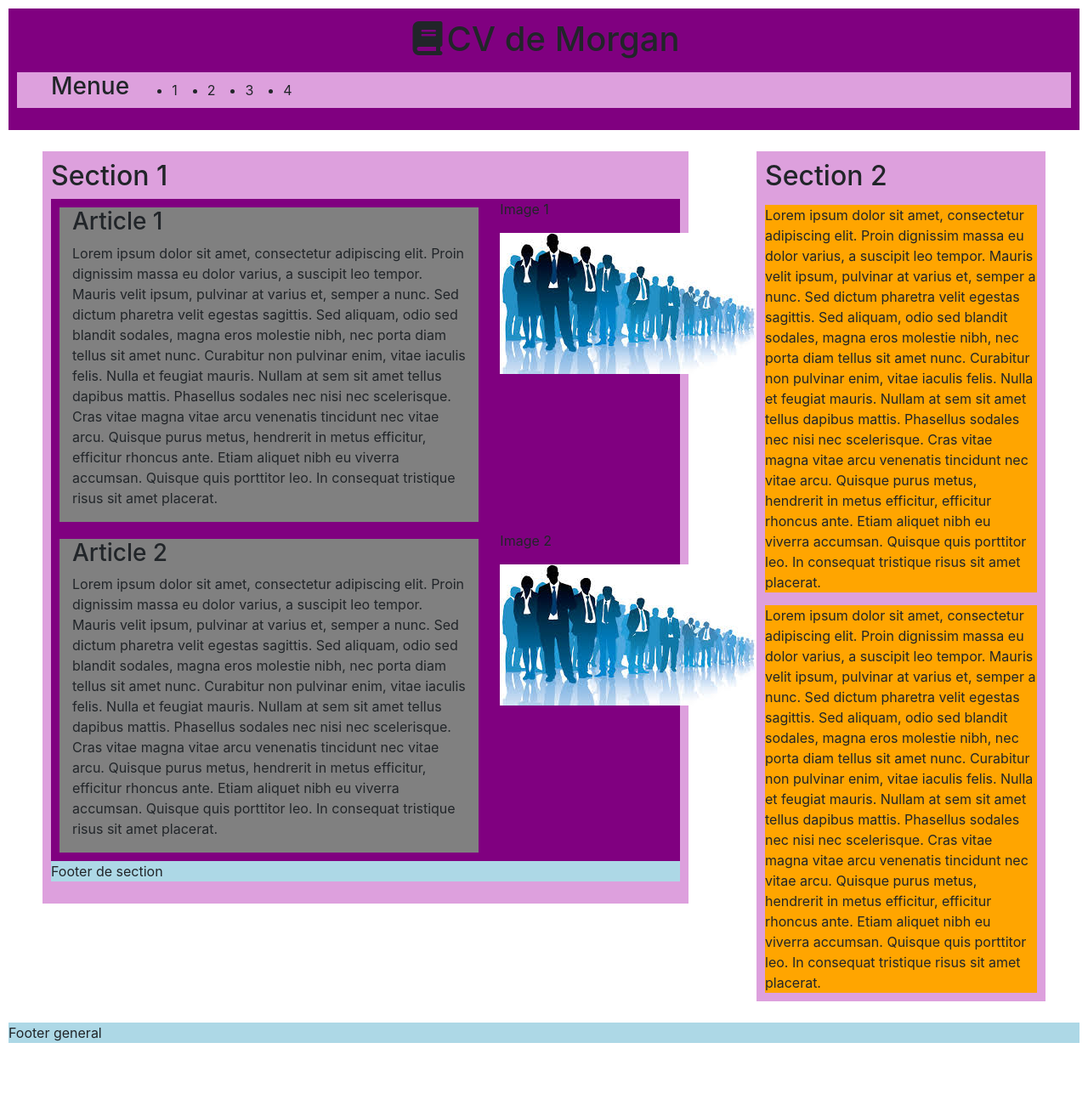
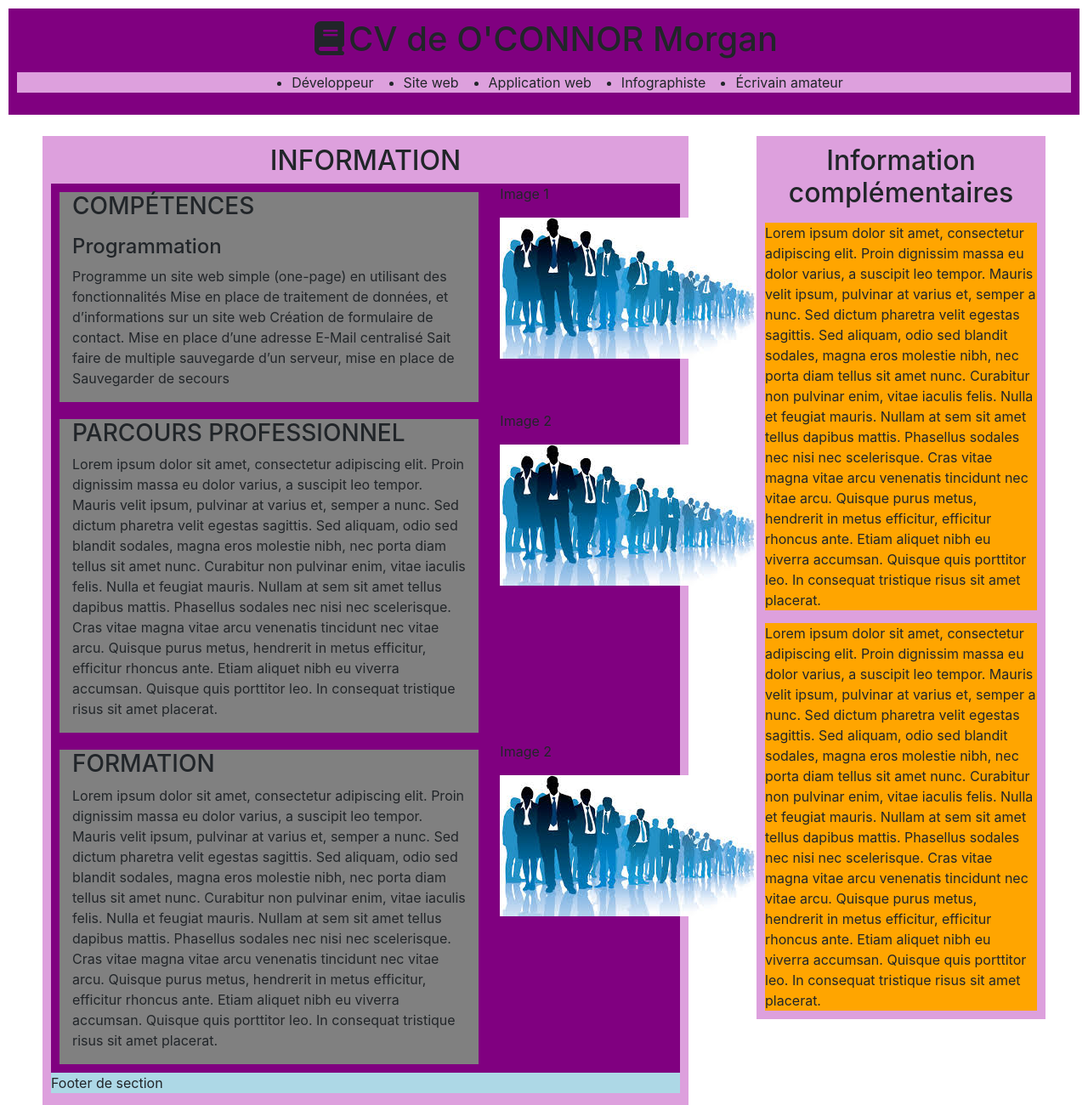
Before and after one commit to Darcoeur974/exoCV, a plain HTML site: page client/index.html in a window 1280 px wide. Shown: the top 1300 px of the page at 85% size. Before the commit the page ends 1253 px from the top, so only its background shows below. Drawn offline with nearby package versions, Linux system fonts and the light colour scheme.

Commit message:
mise en place des texte 1/3

```diff
--- a/client/index.html
+++ b/client/index.html
@@ -10,14 +10,14 @@
 </head>
 <body>
     <header class="header-principal">
-        <h1><i class="fas fa-book"></i>CV de Morgan</h1>
+        <h1><i class="fas fa-book"></i>CV de O'CONNOR Morgan</h1>
         <nav class="header-nav">
             <ul>
-                <h3>Menue</h3>
-                <li>1</li>
-                <li>2</li>
-                <li>3</li>
-                <li>4</li>
+                <li>Développeur</li>
+                <li>Site web</li>
+                <li>Application web</li>
+                <li>Infographiste</li>
+                <li>Écrivain amateur</li>
             </ul>
         </nav>
     </header>
@@ -26,14 +26,20 @@
             <div class="col-8">
                 <section class="section-principal">
                     <header>
-                        <h2>Section 1</h2>
+                        <h2>INFORMATION</h2>
                     </header>
                     <article class="article-un container">
                         <div class="row">
                             <div class="block1 col-8">
-                                <h3>Article 1</h3>
+                                <h3>COMPÉTENCES</h3>
                                 <p>
-                                    Lorem ipsum dolor sit amet, consectetur adipiscing elit. Proin dignissim massa eu dolor varius, a suscipit leo tempor. Mauris velit ipsum, pulvinar at varius et, semper a nunc. Sed dictum pharetra velit egestas sagittis. Sed aliquam, odio sed blandit sodales, magna eros molestie nibh, nec porta diam tellus sit amet nunc. Curabitur non pulvinar enim, vitae iaculis felis. Nulla et feugiat mauris. Nullam at sem sit amet tellus dapibus mattis. Phasellus sodales nec nisi nec scelerisque. Cras vitae magna vitae arcu venenatis tincidunt nec vitae arcu. Quisque purus metus, hendrerit in metus efficitur, efficitur rhoncus ante. Etiam aliquet nibh eu viverra accumsan. Quisque quis porttitor leo. In consequat tristique risus sit amet placerat.
+                                    <h4>Programmation</h4>
+                                    Programme un site web simple (one-page) en utilisant des fonctionnalités
+
+                                    Mise en place de traitement de données, et d’informations sur un site web
+                                    Création de formulaire de contact. Mise en place d’une adresse E-Mail centralisé
+                                    Sait faire de multiple sauvegarde d’un serveur, mise en place de Sauvegarder de secours
+
                                 </p>
                             </div>
                             <figure class="col-3">
@@ -45,7 +51,7 @@
                     <article class="article-deux container">
                         <div class="row">
                             <div class="block2 col-8">
-                                <h3>Article 2</h3>
+                                <h3>PARCOURS PROFESSIONNEL</h3>
                                 <p>
                                     Lorem ipsum dolor sit amet, consectetur adipiscing elit. Proin dignissim massa eu dolor varius, a suscipit leo tempor. Mauris velit ipsum, pulvinar at varius et, semper a nunc. Sed dictum pharetra velit egestas sagittis. Sed aliquam, odio sed blandit sodales, magna eros molestie nibh, nec porta diam tellus sit amet nunc. Curabitur non pulvinar enim, vitae iaculis felis. Nulla et feugiat mauris. Nullam at sem sit amet tellus dapibus mattis. Phasellus sodales nec nisi nec scelerisque. Cras vitae magna vitae arcu venenatis tincidunt nec vitae arcu. Quisque purus metus, hendrerit in metus efficitur, efficitur rhoncus ante. Etiam aliquet nibh eu viverra accumsan. Quisque quis porttitor leo. In consequat tristique risus sit amet placerat.
                                 </p>
@@ -56,6 +62,20 @@
                             </figure>
                         </div>
                     </article>
+                    <article class="article-deux container">
+                            <div class="row">
+                                <div class="block2 col-8">
+                                    <h3>FORMATION</h3>
+                                    <p>
+                                        Lorem ipsum dolor sit amet, consectetur adipiscing elit. Proin dignissim massa eu dolor varius, a suscipit leo tempor. Mauris velit ipsum, pulvinar at varius et, semper a nunc. Sed dictum pharetra velit egestas sagittis. Sed aliquam, odio sed blandit sodales, magna eros molestie nibh, nec porta diam tellus sit amet nunc. Curabitur non pulvinar enim, vitae iaculis felis. Nulla et feugiat mauris. Nullam at sem sit amet tellus dapibus mattis. Phasellus sodales nec nisi nec scelerisque. Cras vitae magna vitae arcu venenatis tincidunt nec vitae arcu. Quisque purus metus, hendrerit in metus efficitur, efficitur rhoncus ante. Etiam aliquet nibh eu viverra accumsan. Quisque quis porttitor leo. In consequat tristique risus sit amet placerat.
+                                    </p>
+                                </div>
+                                <figure class="col-3">
+                                    <p>Image 2</p>
+                                    <img src="../image/image1.jpeg" alt="">
+                                </figure>
+                            </div>
+                        </article>
                     <footer>
                         <p>Footer de section</p>
                     </footer>
@@ -64,7 +84,7 @@
             <div class="col-4">
                 <section class="section-secondaire">
                     <header>
-                        <h2>Section 2</h2>
+                        <h2>Information complémentaires</h2>
                     </header>
                     <nav>
                         Lorem ipsum dolor sit amet, consectetur adipiscing elit. Proin dignissim massa eu dolor varius, a suscipit leo tempor. Mauris velit ipsum, pulvinar at varius et, semper a nunc. Sed dictum pharetra velit egestas sagittis. Sed aliquam, odio sed blandit sodales, magna eros molestie nibh, nec porta diam tellus sit amet nunc. Curabitur non pulvinar enim, vitae iaculis felis. Nulla et feugiat mauris. Nullam at sem sit amet tellus dapibus mattis. Phasellus sodales nec nisi nec scelerisque. Cras vitae magna vitae arcu venenatis tincidunt nec vitae arcu. Quisque purus metus, hendrerit in metus efficitur, efficitur rhoncus ante. Etiam aliquet nibh eu viverra accumsan. Quisque quis porttitor leo. In consequat tristique risus sit amet placerat.
--- a/client/style.css
+++ b/client/style.css
@@ -4,6 +4,7 @@ body {
 ul {
     display: flex;
     flex-direction: row;
+    justify-content: center;
     align-items: center;
 }
 ul h3 {
@@ -27,7 +28,9 @@ i {
 .header-nav {
     background-color: plum;
 }
-
+header h2 {
+    text-align: center;
+}
 section {
     margin: 25px;
 }
```
